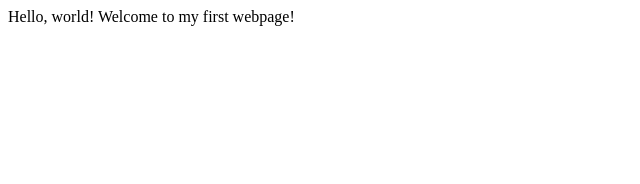
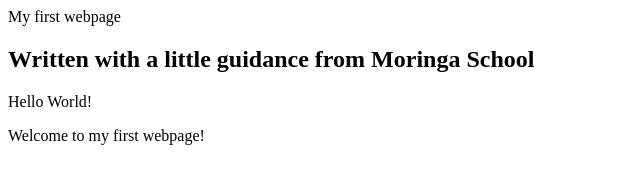
Before and after one commit to FevenLynn/my-first-webpage, a plain HTML site: page my-first-webpage.html in a window 1280 px wide. Shown: the whole page, without its empty margins (0-640 px from the left). Drawn offline with Linux system fonts and the light colour scheme.

Commit message:
add header block elements

```diff
--- a/my-first-webpage.html
+++ b/my-first-webpage.html
@@ -4,8 +4,10 @@
         <title>My first webpage!</title>
     </head>
     <body>
-        Hello, world!
-        Welcome to my first webpage!
+        <hi>My first webpage</hi>
+        <h2>Written with a little guidance from Moringa School</h2>
+        <p>Hello World!</p>
+        <pp>Welcome to my first webpage!</pp>
     </body>
 
 </html>
```
